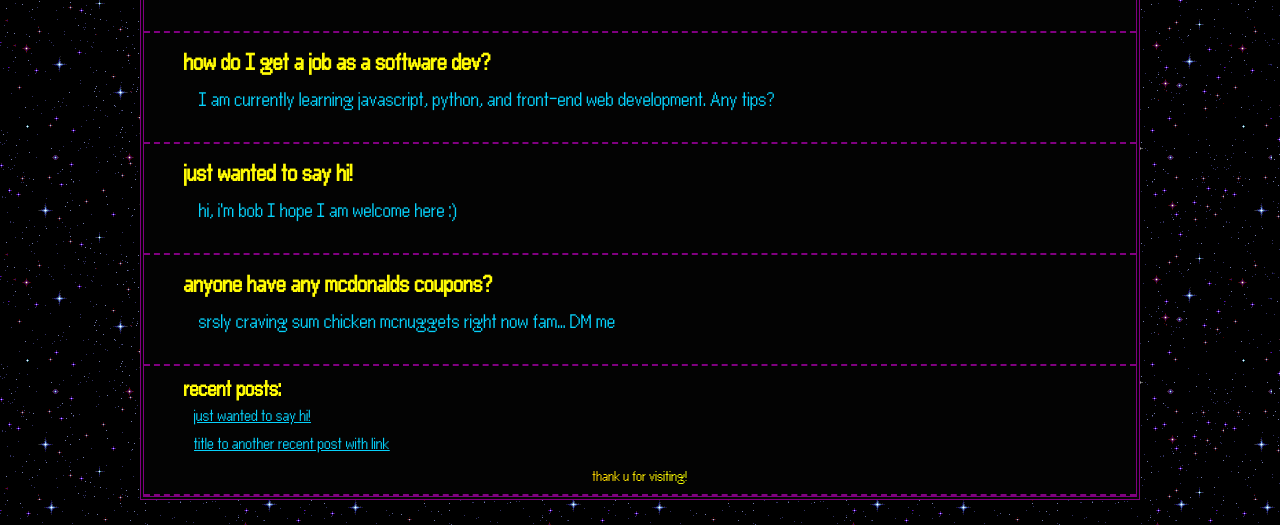
After one commit to ThemasterHaker/ashfhjegfhjef, a Flask app: template templates/forum.html in a window 1280 px wide. The commit adds this page. Shown: the part 1317-1842 px from the top of the page. Run offline with Flask 3, Linux system fonts and the light colour scheme; the template is opened without the code that fills it, so the values that code supplies are empty; some libraries are stand-ins or nearby versions.

Commit message:
made forum page template, small css adjustments.

```diff
--- a/app.py
+++ b/app.py
@@ -73,5 +73,14 @@ def logout():
     return redirect("/")
 
 
+@app.route("/forum")
+def forum():
+    if session['user_id']:
+        username = get_user(session['user_id'])
+        return render_template("forum.html", username=username)
+    else:
+        return redirect(url_for("login"))
+
+
 if __name__ == '__main__':
     app.run(debug=True)
--- a/static/styles.css
+++ b/static/styles.css
@@ -14,7 +14,7 @@ html, body {
     width: 1000px;
     height: auto;
     text-align: center;
-    background-color: #0A0A0A;
+    background-color: #030303;
 }
 
 @font-face {
@@ -26,6 +26,10 @@ html, body {
   font-family: "slim font";
   src: url("ambitsek.ttf") format("truetype");
 }
+@font-face {
+  font-family: "pix";
+  src: url("pix.ttf") format("truetype");
+}
 
 header {
     display: flex;
@@ -34,6 +38,7 @@ header {
     border-bottom: 4px double purple;
     margin-bottom: 10px;
     font-size: 14px;
+    background-color: #030303;
 }
 
 form {
@@ -58,6 +63,15 @@ input {
 
 #signup-form {
     margin-top: 35px;
+}
+
+#signup-box {
+    border: 3px solid #F6F6F6;
+    border-left: 5px solid #F6F6F6;
+    border-top: 5px solid #F6F6F6;
+    border-radius: 10px;
+    width: 300px;
+    margin: 0 auto 50px auto;
 }
 
 #welcome {
@@ -173,7 +187,7 @@ h3 {
     width: 600px;
     max-width: 100%;
     border: 2px solid purple;
-    border-radius: 4px;
+    border-radius: 10px;
 }
 #chat-content {
     padding-top: 50px;
@@ -212,6 +226,7 @@ h3 {
     color: #F6F6F6;
     box-sizing: border-box;
     border: 2px solid purple;
+    border-radius: 4px;
 }
 
 #send input[type="submit"] {
@@ -224,6 +239,7 @@ h3 {
     font-size: 16px;
     margin-right: 30px;
     background-color: black;
+    border-radius: 4px;
 }
 #send input[type="submit"]:hover, a:hover, #clear input[type="submit"]:hover, #signsubmit:hover, #login-submit:hover {
     background-image:
@@ -245,7 +261,7 @@ form.signup {
     align-items: center;
     text-align: left;
     gap: 3px;
-    margin-bottom: 30px;
+
 }
 #construction {
     margin-bottom: 25px;
@@ -271,6 +287,7 @@ form.signup {
     font-size: 18px;
     padding: 5px;
     margin-top: 15px;
+    border-radius: 4px;
 }
 #terminal {
     text-align: left;
@@ -284,3 +301,69 @@ form.signup {
 .red {
     color: red;
 }
+
+
+
+
+#forum-posts {
+    list-style-type: none;
+}
+
+.post {
+
+}
+
+.post-header {
+    font-size: 26px;
+    color: #FFFB05;
+    font-family: "pix", serif;
+    margin-bottom: 13px;
+
+}
+
+.post-text {
+    font-size: 22px;
+    color: #06D1FB;
+    font-family: "pix", serif;
+    padding-left: 15px;
+    margin-top: 12px;
+}
+
+.main-content-forum {
+    text-align: left;
+    padding-bottom: 10px;
+    font-family: "pix", serif;
+    border-bottom: 2px dashed purple;
+}
+
+.post-recent {
+    color: #FFFB05;
+    font-size: 24px;
+    margin-bottom: 0;
+}
+.post-link {
+    font-size: 18px;
+    padding-left: 10px;
+    text-decoration: underline;
+    margin-top: 5px;
+    margin-bottom: 10px;
+    color: #06D1FB;
+}
+
+#thanku {
+    text-align: center;
+    margin: 10px 0 0 0;
+    font-size: 16px;
+}
+
+#recent-posts-footer {
+
+}
+.recent-footer {
+    margin-top: 0;
+    padding-top: 10px;
+}
+#clear-btn {
+    border-radius: 4px;
+    padding: 5px;
+}
--- /dev/null
+++ b/templates/forum.html
@@ -0,0 +1,89 @@
+<!doctype html>
+<html lang="en">
+<head>
+    <script src="https://ajax.googleapis.com/ajax/libs/jquery/3.5.1/jquery.min.js"></script>
+    <script src="{{ url_for('static', filename='script.js') }}"></script>
+    <link rel="stylesheet" href="/static/styles.css">
+    <meta charset="UTF-8">
+    <meta name="viewport"
+          content="width=device-width, user-scalable=no, initial-scale=1.0, maximum-scale=1.0, minimum-scale=1.0">
+    <meta http-equiv="X-UA-Compatible" content="ie=edge">
+    <title>welcome</title>
+</head>
+
+
+<body>
+<div id="container">
+
+    <header class="yellow">
+        <h1 class="rainbowText">
+            <img src="https://99gifshop.neocities.org/items/new/links1.gif"> INTERNET CAFE <img
+                src="https://99gifshop.neocities.org/items/new/links1.gif">
+            <a href="https://www.cameronsworld.net/">
+                <img id="pika" src="https://99gifshop.neocities.org/items/4/animep_1.gif">
+            </a>
+            {% if session['user_email'] is defined %}
+                <p><em>logged in as {{ session['user_email'] }}</em></p>
+            {% endif %}
+        </h1>
+    </header>
+
+    <main>
+        <div id="upper-content">
+            <h2>
+                <img src="https://99gifshop.neocities.org/items/3/star.gif">cozy corner<img
+                    src="https://99gifshop.neocities.org/items/3/star.gif">
+            </h2>
+            {% if session['user_email'] is defined %}
+                <a href="/">home</a>
+                <a href="/logout">logout</a>
+            {% endif %}
+        </div>
+        <div class="main-content-forum">
+            <br>
+        </div>
+        <div class="main-content-forum">
+            <ol id="forum-posts">
+                <li class="post">
+                    <h3 class="post-header">how do I get a job as a software dev?</h3>
+                    <p class="post-text">I am currently learning javascript, python, and front-end web development. Any tips?</p>
+                </li>
+            </ol>
+
+        </div>
+        <div class="main-content-forum">
+                <ol id="forum-posts">
+                    <li class="post">
+                        <h3 class="post-header">just wanted to say hi!</h3>
+                        <p class="post-text">hi, i'm bob I hope I am welcome here :)</p>
+                    </li>
+                </ol>
+
+        </div>
+        <div class="main-content-forum">
+                <ol id="forum-posts">
+                    <li class="post">
+                        <h3 class="post-header">anyone have any mcdonalds coupons?</h3>
+                        <p class="post-text">srsly craving sum chicken mcnuggets right now fam... DM me</p>
+                    </li>
+                </ol>
+
+        </div>
+
+        <div class="main-content-forum" id="recent-posts-footer">
+            <ol id="forum-posts" class="recent-footer">
+                <li class="post">
+                    <h3 class="post-recent">recent posts:</h3>
+                    <p class="post-link">just wanted to say hi!</p>
+                    <p class="post-link">title to another recent post with link</p>
+                </li>
+            </ol>
+
+            <p id="thanku" class="rainbowText">thank u for visiting!</p>
+
+        </div>
+
+    </main>
+</div>
+</body>
+</html>
--- a/templates/index.html
+++ b/templates/index.html
@@ -66,7 +66,7 @@
             {%  if session['admin'] == True %}
                 <div id="clear">
                     <form name="clear" action="/clear-chat" method="POST">
-                        <input type="submit" value="clear">
+                        <input type="submit" value="clear" id="clear-btn">
                     </form>
                 </div>
             {% endif %}
--- a/templates/signup.html
+++ b/templates/signup.html
@@ -29,6 +29,7 @@
             <a href="/">home</a>
         </div>
         <div id="signup-form">
+        <div id="signup-box">
             <form class ="signup" action="/signup" method="POST" autocomplete="off">
                 email: <input type="text" name="email" required><br>
                 username: <input type="text" name="username" required><br>
@@ -36,7 +37,7 @@
                 confirm pass: <input type="password" name="confirm" required><br>
                 <button id="signsubmit" type="submit">sign up</button>
             </form>
-
+        </div>
             {% with messages = get_flashed_messages() %}
             {% if messages %}
                 <ul class="flashes">
```
Also changed, not shown: static/pix.ttf (added).
